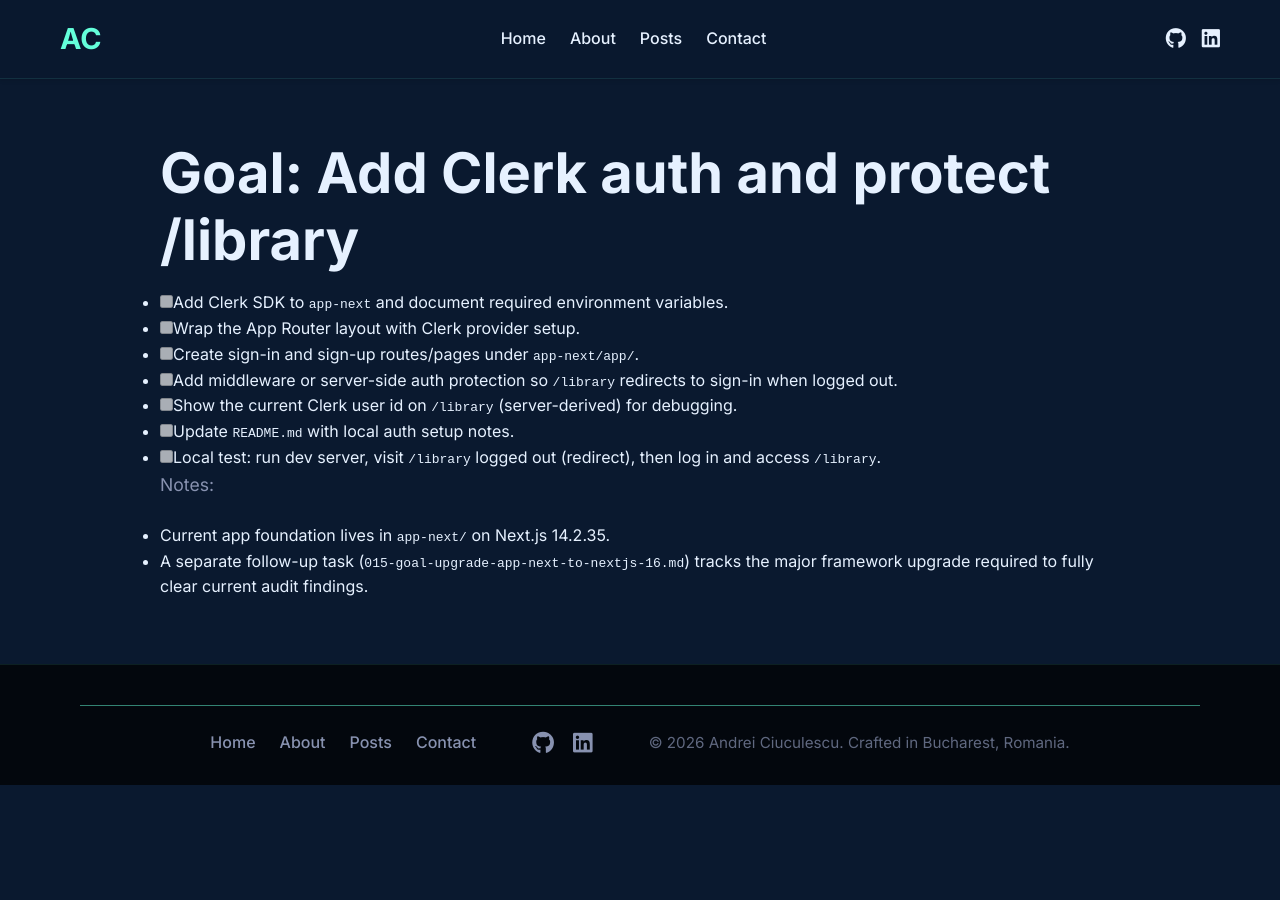
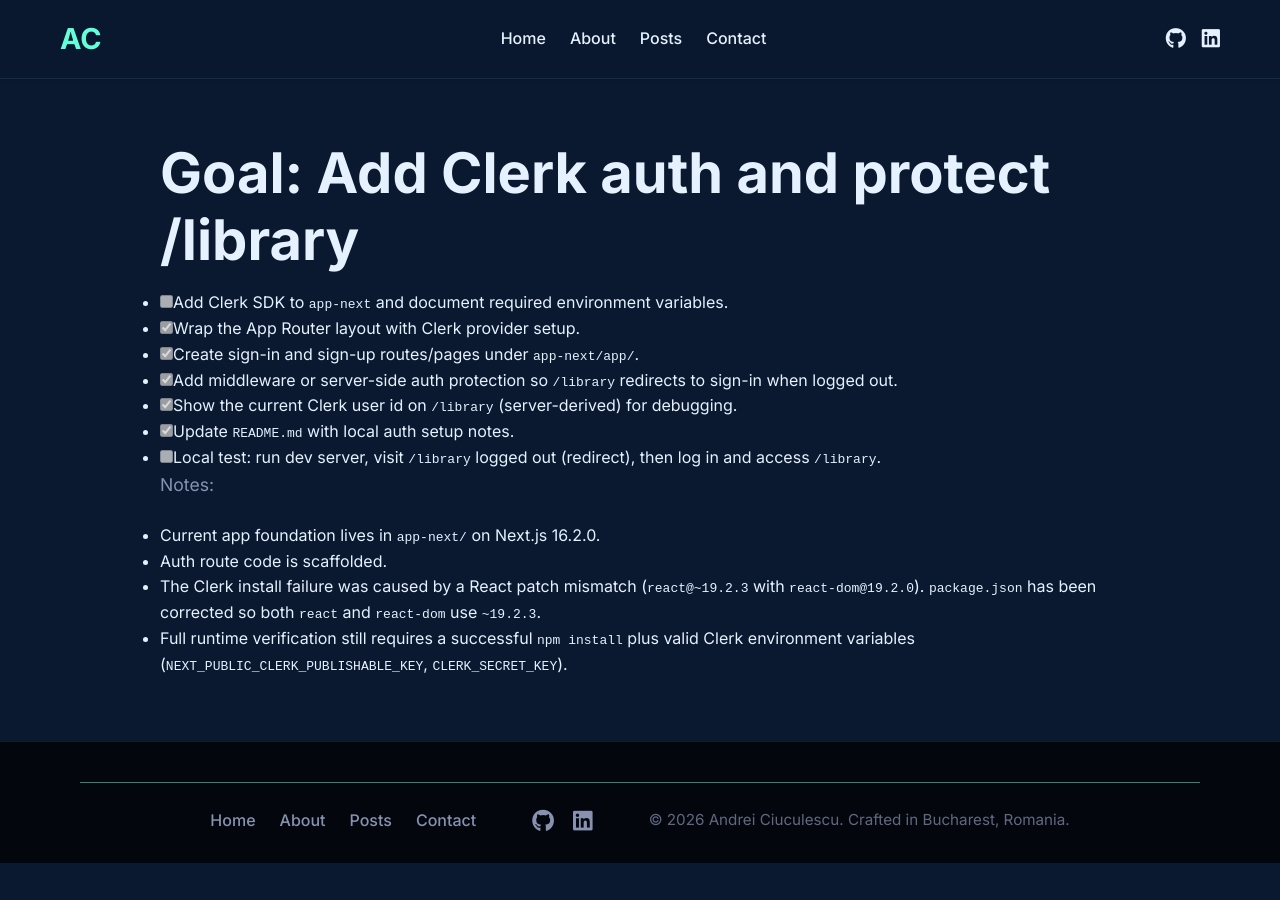
Before and after one commit to ciuc123/ciuc123.github.io, a Jekyll site: the page built from plan/tasks-tech/020-goal-add-clerk-auth-and-protect-library.md, in a window 1280 px wide. Built offline with Jekyll 4.4.1, drawn with Linux system fonts in a browser that asks for light colours; our own code applies the rules of GitHub Pages for plain Markdown files.

Commit message:
020 - install clerk

```diff
--- a/app-next/package.json
+++ b/app-next/package.json
@@ -9,8 +9,9 @@
     "lint": "next lint"
   },
   "dependencies": {
+    "@clerk/nextjs": "^6.0.0",
     "next": "16.2.0",
-    "react": "19.2.0",
-    "react-dom": "19.2.0"
+    "react": "~19.2.3",
+    "react-dom": "~19.2.3"
   }
 }
--- a/plan/tasks-tech/020-goal-add-clerk-auth-and-protect-library.md
+++ b/plan/tasks-tech/020-goal-add-clerk-auth-and-protect-library.md
@@ -1,13 +1,15 @@
 # Goal: Add Clerk auth and protect /library
 
 - [ ] Add Clerk SDK to `app-next` and document required environment variables.
-- [ ] Wrap the App Router layout with Clerk provider setup.
-- [ ] Create sign-in and sign-up routes/pages under `app-next/app/`.
-- [ ] Add middleware or server-side auth protection so `/library` redirects to sign-in when logged out.
-- [ ] Show the current Clerk user id on `/library` (server-derived) for debugging.
-- [ ] Update `README.md` with local auth setup notes.
+- [x] Wrap the App Router layout with Clerk provider setup.
+- [x] Create sign-in and sign-up routes/pages under `app-next/app/`.
+- [x] Add middleware or server-side auth protection so `/library` redirects to sign-in when logged out.
+- [x] Show the current Clerk user id on `/library` (server-derived) for debugging.
+- [x] Update `README.md` with local auth setup notes.
 - [ ] Local test: run dev server, visit `/library` logged out (redirect), then log in and access `/library`.
 
 Notes:
-- Current app foundation lives in `app-next/` on Next.js 14.2.35.
-- A separate follow-up task (`015-goal-upgrade-app-next-to-nextjs-16.md`) tracks the major framework upgrade required to fully clear current audit findings.
+- Current app foundation lives in `app-next/` on Next.js 16.2.0.
+- Auth route code is scaffolded.
+- The Clerk install failure was caused by a React patch mismatch (`react@~19.2.3` with `react-dom@19.2.0`). `package.json` has been corrected so both `react` and `react-dom` use `~19.2.3`.
+- Full runtime verification still requires a successful `npm install` plus valid Clerk environment variables (`NEXT_PUBLIC_CLERK_PUBLISHABLE_KEY`, `CLERK_SECRET_KEY`).
```
Also changed, not shown: app-next/app/layout.js (+20 -5 lines), app-next/app/library/page.js (+12 -2 lines), app-next/app/sign-in/[[...sign-in]]/page.js (added, +10 -0 lines), app-next/app/sign-up/[[...sign-up]]/page.js (added, +10 -0 lines), app-next/middleware.js (added, +13 -0 lines), README.md, 1 other file.
